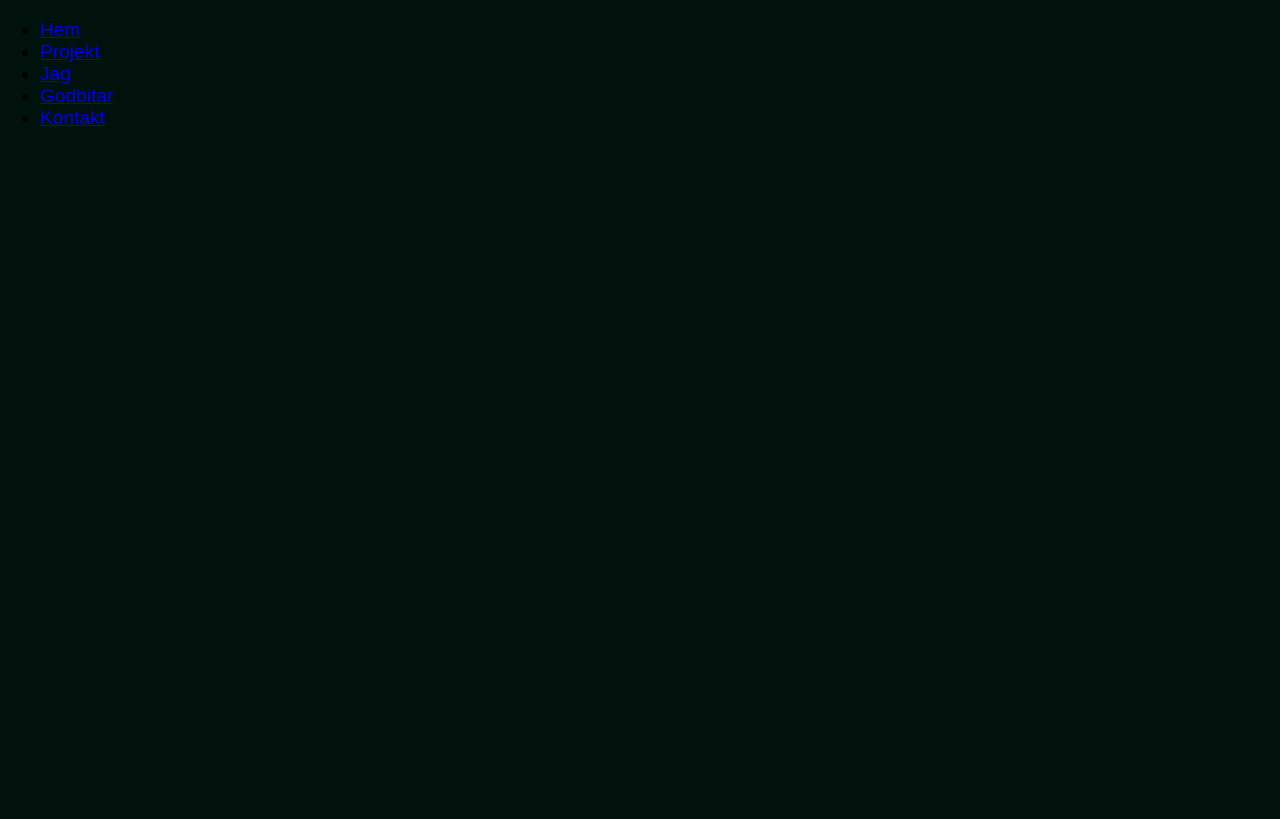
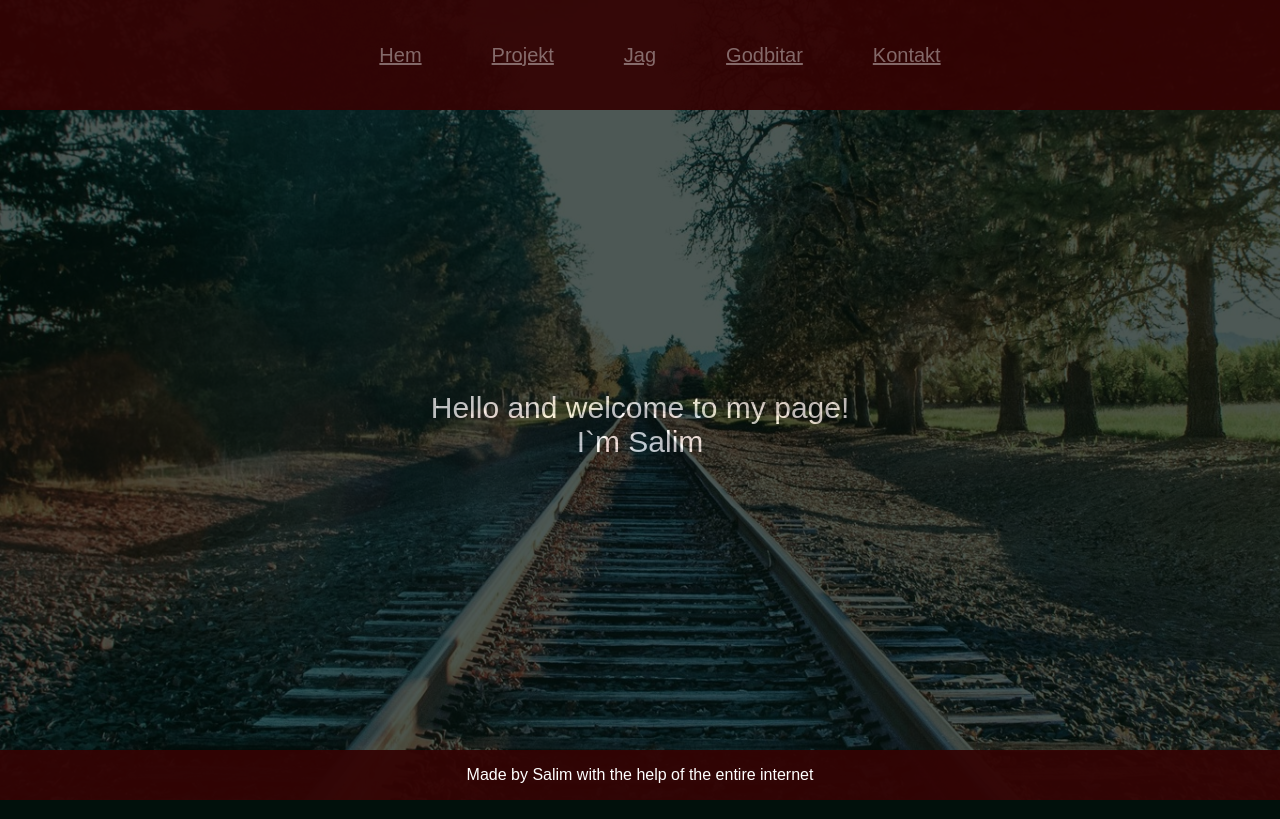
Before and after one commit to Muwaheed/Laboration_intro_app, a plain HTML site: page index.html in a window 1280 px wide. Drawn offline with Linux system fonts and the light colour scheme.

Commit message:
adding som styles and pictures

```diff
--- a/index.html
+++ b/index.html
@@ -21,3 +21,19 @@
         <li class="link"><a href="kontakt.html">Kontakt</a></li>
     </ul>
 </nav>
+
+
+    <!-- Hem delen-->
+<section class="home-section">
+
+    <h1 class="home-heading">Hello and welcome to my page!
+        <br>I`m  Salim</h1>
+    <img src="foto/slott.jpeg" class="home-img" alt="">
+
+</section>
+
+<footer>
+    <p>Made by Salim with the help of the entire internet</p>
+</footer>
+</body>
+</html>
--- a/style.css
+++ b/style.css
@@ -20,3 +20,133 @@ body{
 
 
 }
+
+
+/* stil för navbar*/
+.navbar{
+    width: 100%;
+    font-size: x-small;
+    position: fixed;
+    top: 0;
+    left: 0;
+    display: flex;
+    justify-content: center;
+    align-items: center;
+    z-index: 5;
+    background: #330404f0;
+
+}
+
+.link-group{
+    list-style: none;
+    display: flex;
+
+}
+
+.link a{
+    display: flex;
+    color: #fff;
+    opacity: 0.4;
+    padding: 5px 15px;
+    margin: 0 20px;
+    line-height: 80px;
+    transition: 0.5s;
+    font-size: 2em;
+
+}
+.navbar a {
+    font-size: 20px;
+  }
+
+  /* storlek för mobiltelefoner */
+  @media (max-width: 768px) {
+    .navbar a {
+      font-size: 12px;
+    }
+  }
+/* stilar för länkar hover*/
+.link a:hover, .link.active a{
+    opacity: 1;
+}
+
+/*HOME Section*/
+.home-section{
+    width: 100%;
+    height: 100vh;
+    padding: 0 40px;
+    display: flex;
+    align-items: center;
+    position: fixed;
+    top: 0;
+    transition: 5s;
+
+
+}
+
+.home-heading{
+
+    color: #fff;
+    font-size: 30px;
+    font-weight: 300;
+    position: fixed;
+    top: 50%;
+    left: 50%;
+    transform: translate(-50%, -50%);
+    text-align: center;
+
+}
+@media (max-width: 768px) {
+    .home-heading {
+      font-size: 20px;
+    }
+  }
+
+.home-img{
+    position: absolute;
+    top: 0;
+    right: 0;
+    height: 100%;
+    width: 100%;
+    object-fit: cover;
+    opacity: 0.3;
+    size-adjust: 100% ;
+    transition: 10s;
+
+}
+footer {
+    justify-content: center;
+    display: flex;
+    color: #fff;
+    position: fixed;
+    bottom: 0;
+    width: 100%;
+    right: 0;
+    left: 0;
+    font-size: 1em;
+    background-color: #330404f0;
+    text-align: center;
+
+}
+footer p {
+    font-size: 16px;
+}
+
+
+
+/*kontakt del*/
+.center-container {
+    display: flex;
+    justify-content: center;
+    align-items: center;
+    height: 100vh; /* 100% высоты видимого экрана */
+    background-color: #f0f0f0; /* Цвет фона */
+}
+
+
+/* stil (iframe) */
+.map-frame {
+    width: 70%;
+    height: 60%;
+    border: 2px solid #ccc;
+    border-radius: 10px;
+}
```
Also changed, not shown: kontakt.html (+21 -0 lines), foto/godbit.jpeg (added), foto/jag.jpeg (added), foto/slott.jpeg (added), 2 other files.
